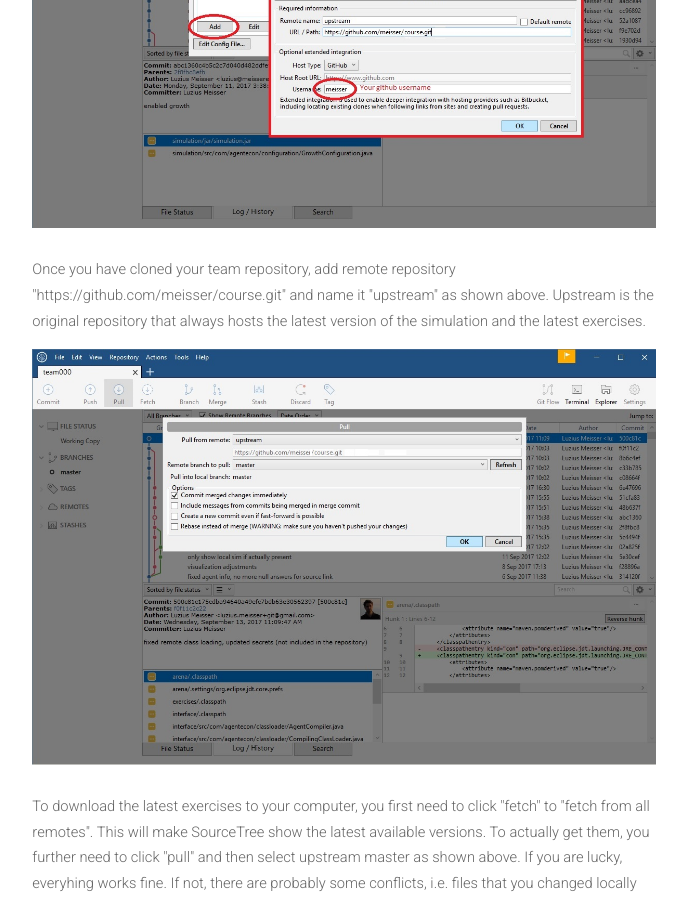
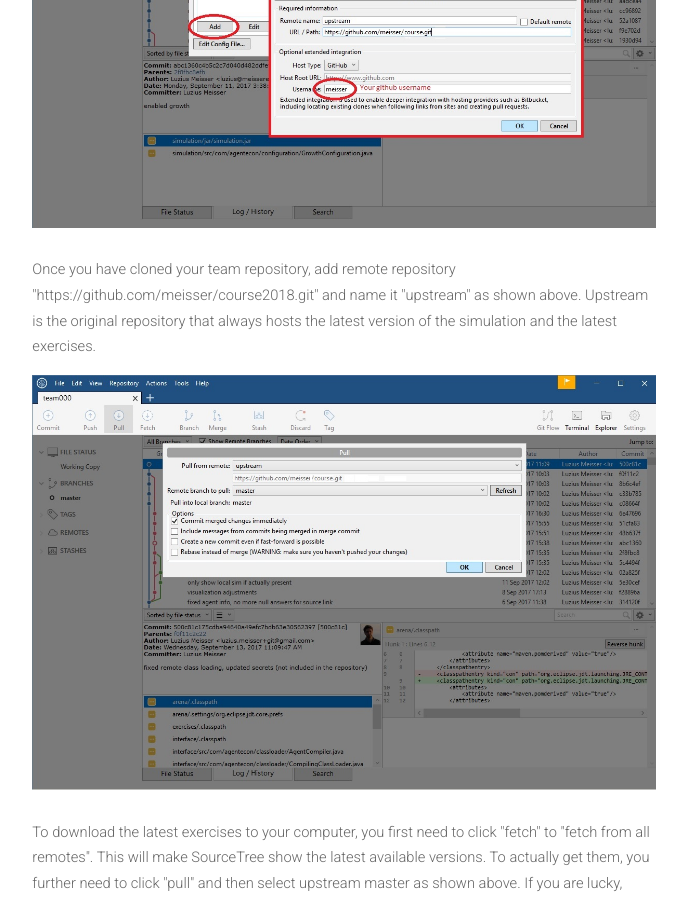
Before and after one commit to meisserecon/www, a Jekyll site: the page built from course/setup.md, in a window 1280 px wide and 900 px high, scrolled down 1572 px. Shown: the whole window, without its empty margins (296-983 px from the left). Built offline with Jekyll 4.4.1, drawn with Linux system fonts in a browser that asks for light colours; nearby versions of some CDN libraries.

Commit message:
Update setup.md

```diff
--- a/course/setup.md
+++ b/course/setup.md
@@ -12,7 +12,7 @@
 
 <p>Install <a href="https://sourcetreeapp.com">Source Tree</a>. When asked for connecting with a Git account, provide your Github account and clone your team repository (e.g. "team003"). This of course only works after you have provided me with your Git user name, I invited you to your team's repository, and you have accepted the invitation. You can also clone your repository manually after the installation completed. The repository URL looks like https://username@github.com/meisser/team10X.git, depending on your git username and team number. If you cannot access this URL with a web browser, try to login at github.com and visit the page again. If that does not work, something went wrong and you should contact me.</p>
 
-<p><a href="/course/sourcetree-setup-upstream.jpg"><img src="/course/sourcetree-setup-upstream.jpg" alt="" class="image full"></a>Once you have cloned your team repository, add remote repository "https://github.com/meisser/course.git" and name it "upstream" as shown above. Upstream is the original repository that always hosts the latest version of the simulation and the latest exercises.</p>
+<p><a href="/course/sourcetree-setup-upstream.jpg"><img src="/course/sourcetree-setup-upstream.jpg" alt="" class="image full"></a>Once you have cloned your team repository, add remote repository "https://github.com/meisser/course2018.git" and name it "upstream" as shown above. Upstream is the original repository that always hosts the latest version of the simulation and the latest exercises.</p>
 
 <p><a href="/course/sourcetree-setup-upstream-pull.jpg"><img src="/course/sourcetree-setup-upstream-pull.jpg" alt="" class="image full"></a>To download the latest exercises to your computer, you first need to click "fetch" to "fetch from all remotes". This will make SourceTree show the latest available versions. To actually get them, you further need to click "pull" and then select upstream master as shown above. If you are lucky, everyhing works fine. If not, there are probably some conflicts, i.e. files that you changed locally and that also changed in the upstream repository in a conflicting way. The easiest way to resolve these conflicts, is to discard your local changes. But as long as you only change things in the exercise folders, there should not be any conflicts.</p>
 
```
